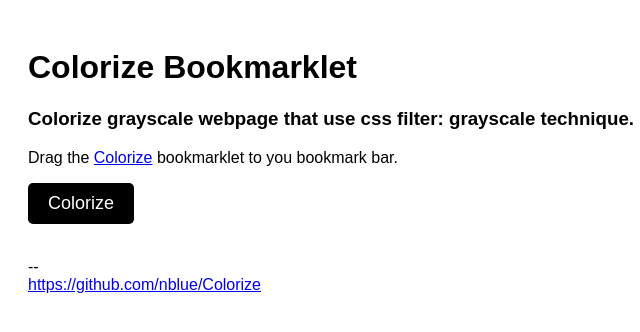
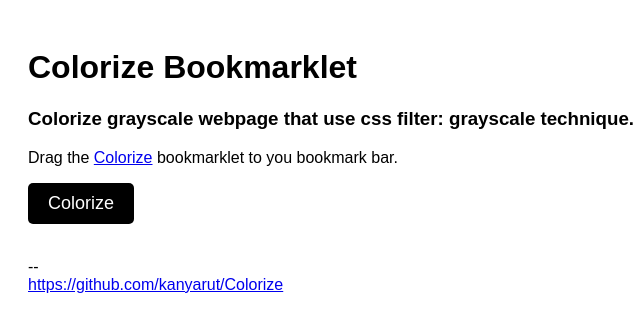
Before and after one commit to kanyarut/Colorize, a plain HTML site: page index.html in a window 1280 px wide. Shown: the full height of the page, 0-640 px from the left. Drawn offline with Linux system fonts and the light colour scheme.

Commit message:
Update index.html

```diff
--- a/index.html
+++ b/index.html
@@ -35,7 +35,7 @@
     </p>
     <br/>
     --<br/>
-    <a href="https://github.com/nblue/Colorize">https://github.com/nblue/Colorize</a>
+    <a href="https://github.com/kanyarut/Colorize">https://github.com/kanyarut/Colorize</a>
 
     <script>
   (function(i,s,o,g,r,a,m){i['GoogleAnalyticsObject']=r;i[r]=i[r]||function(){
```
